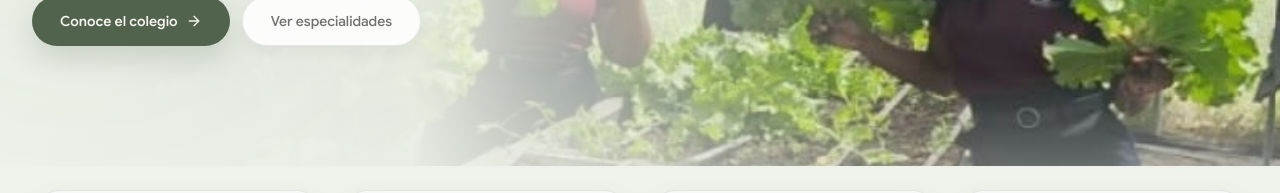
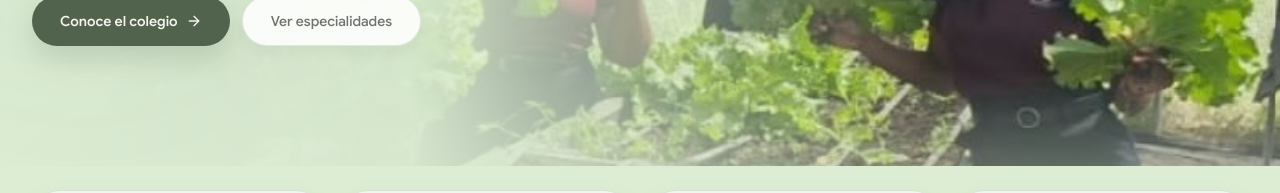
Before and after one commit to DiegoGutz316/gestionctp27-frontend, a Next.js app: page / in a window 1280 px wide. Shown: the part 549-742 px from the top of the page. Built offline with nearby package versions, Linux system fonts and the light colour scheme; no server answers.

Commit message:
style(landing): change landing background color to a lighter shade for improved aesthetics

```diff
--- a/src/app/globals.css
+++ b/src/app/globals.css
@@ -88,7 +88,7 @@
   --font-google-sans: "Google Sans", "Segoe UI", "Helvetica Neue", Arial, sans-serif;
   --radius: 1rem;
 
-  --landing-background: #eef2ea;
+  --landing-background: #dcedd4;
 
   /* Base general */
   --background: #f6f7f5;
```
